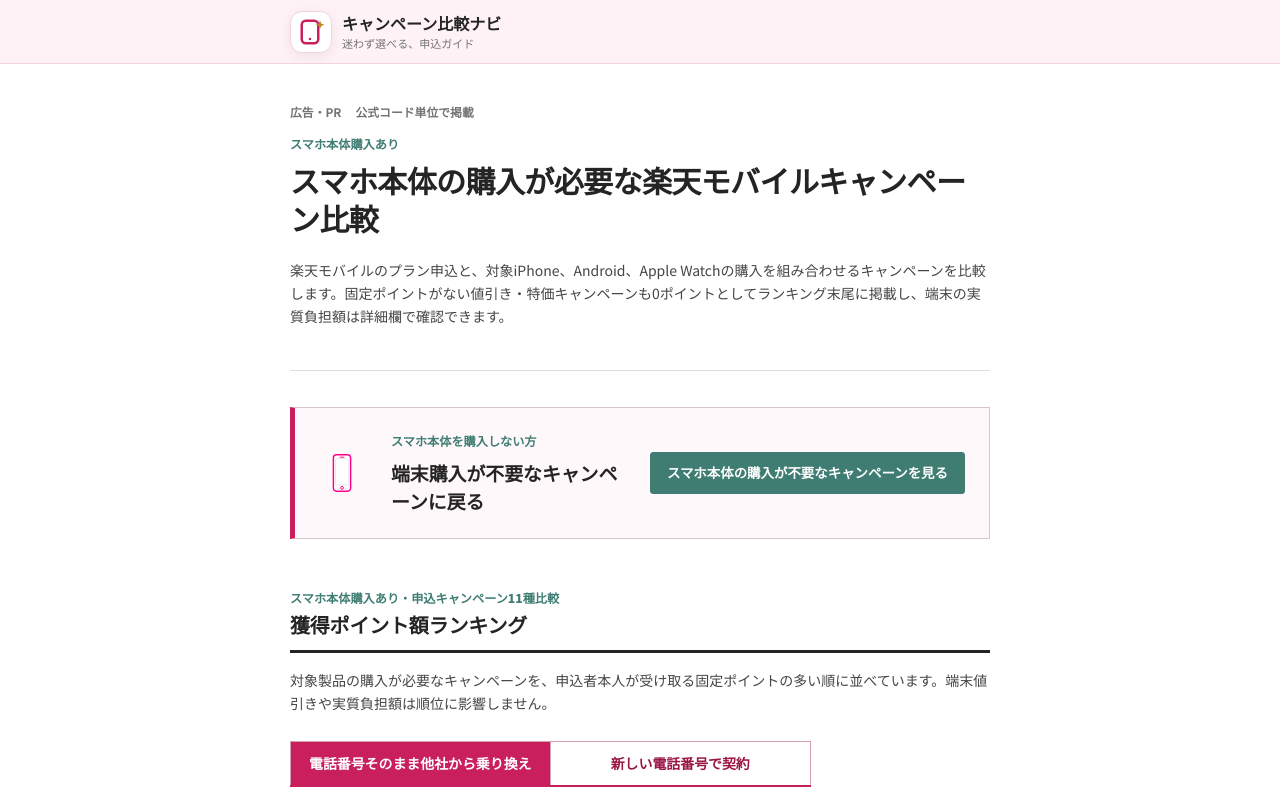
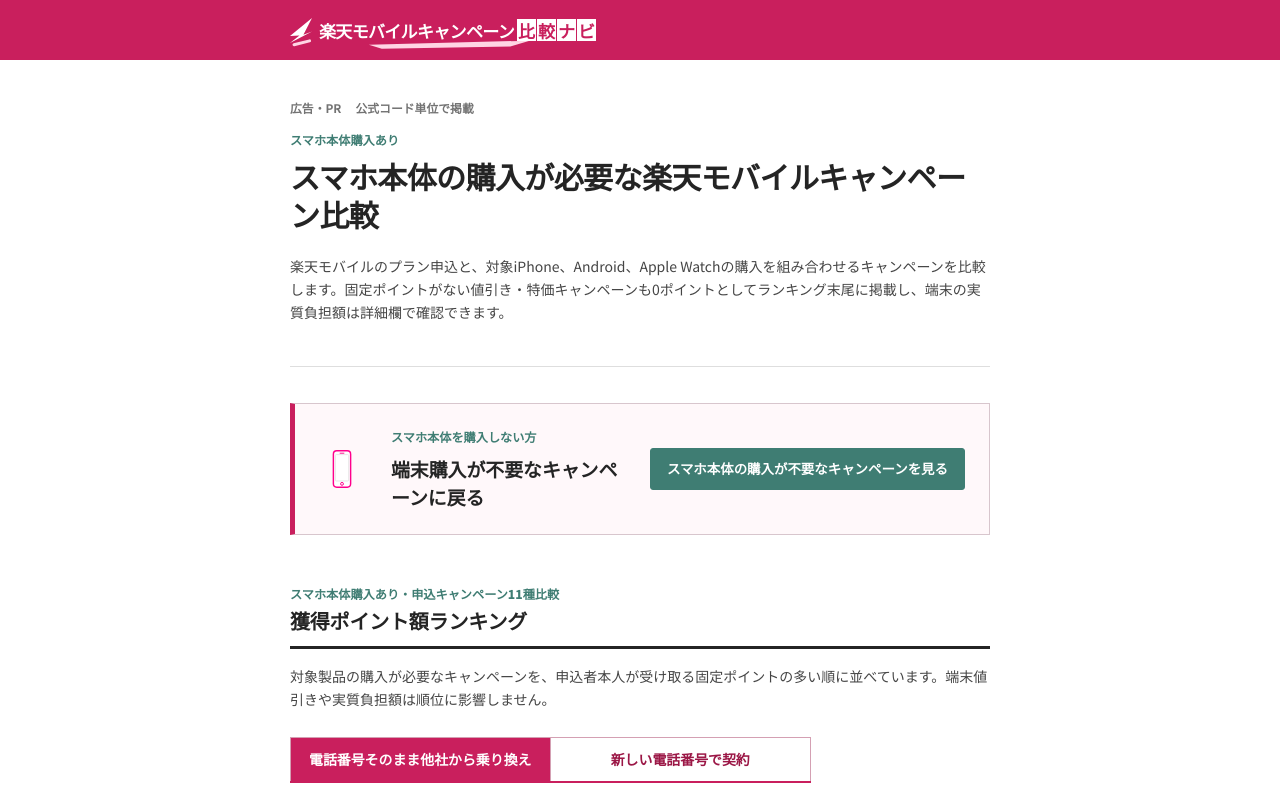
Before and after one commit to rhinatta0921-collab/mobile-campaign-navi, a Next.js app: page /device-campaigns in a window 1280 px wide. Shown: the top 798 px of the page. Built offline with nearby package versions, Linux system fonts and the light colour scheme.

Commit message:
Refine campaign navigation wordmark

```diff
--- a/app/components/SiteHeader.tsx
+++ b/app/components/SiteHeader.tsx
@@ -7,30 +7,18 @@
         <Link
           className="brand-mark"
           href="/"
-          aria-label="楽天モバイル キャンペーン比較ナビ"
+          aria-label="楽天モバイルキャンペーン比較ナビ"
         >
-          <span className="brand-icon" aria-hidden="true">
-            <svg width="32" height="32" viewBox="0 0 32 32" fill="none">
-              <rect
-                x="6.75"
-                y="4.75"
-                width="16.5"
-                height="22.5"
-                rx="4"
-                stroke="currentColor"
-                strokeWidth="2.5"
-              />
-              <circle cx="15" cy="23" r="1.25" fill="currentColor" />
-              <path
-                className="brand-sparkle"
-                d="M25 4.5 26.2 7.6 29.3 8.8 26.2 10 25 13.1 23.8 10 20.7 8.8 23.8 7.6 25 4.5Z"
-              />
-            </svg>
-          </span>
-          <span className="brand-copy">
-            <span className="brand-title">キャンペーン比較ナビ</span>
-            <span className="brand-subtitle">
-              迷わず選べる、申込ガイド
+          <span className="brand-emblem" aria-hidden="true" />
+          <span className="brand-wordmark" aria-hidden="true">
+            <span className="brand-title-main">
+              楽天モバイルキャンペーン
+            </span>
+            <span className="brand-title-highlight">
+              <span>比</span>
+              <span>較</span>
+              <span>ナ</span>
+              <span>ビ</span>
             </span>
           </span>
         </Link>
--- a/app/globals.css
+++ b/app/globals.css
@@ -75,10 +75,8 @@
   position: sticky;
   top: 0;
   z-index: 10;
-  background: rgb(255 242 246 / 97%);
-  border-bottom: 1px solid #f1d3df;
-  -webkit-backdrop-filter: blur(12px);
-  backdrop-filter: blur(12px);
+  background: var(--accent);
+  border: 0;
 }
 
 .header-inner {
@@ -86,62 +84,96 @@
   align-items: center;
   justify-content: space-between;
   gap: 24px;
-  min-height: 64px;
+  min-height: 60px;
 }
 
 .brand-mark {
+  position: relative;
   display: inline-flex;
   min-width: 0;
   align-items: center;
-  gap: 10px;
-  color: var(--ink);
+  gap: 7px;
+  color: #fff;
   text-decoration: none;
-}
-
-.brand-icon {
+  white-space: nowrap;
+}
+
+.brand-emblem {
+  position: relative;
+  flex: 0 0 22px;
+  width: 22px;
+  height: 30px;
+}
+
+.brand-emblem::before {
+  position: absolute;
+  inset: 3px 0 2px;
+  background: #fff;
+  clip-path: polygon(0 72%, 100% 0, 61% 67%, 100% 54%, 0 100%, 43% 70%);
+  content: "";
+}
+
+.brand-emblem::after {
+  position: absolute;
+  right: 1px;
+  bottom: 3px;
+  width: 19px;
+  height: 3px;
+  border-radius: 999px;
+  background: #ffd5e4;
+  content: "";
+  transform: rotate(-14deg);
+  transform-origin: right center;
+}
+
+.brand-wordmark {
+  position: relative;
+  isolation: isolate;
+  display: inline-flex;
+  min-width: 0;
+  align-items: center;
+  color: #fff;
+  font-size: clamp(13px, 4vw, 17px);
+  font-weight: var(--font-weight-strong);
+  line-height: 1;
+}
+
+.brand-wordmark::after {
+  position: absolute;
+  z-index: -1;
+  right: 24%;
+  bottom: -8px;
+  left: 18%;
+  height: 8px;
+  background: #ffd5e4;
+  clip-path: polygon(0 52%, 100% 0, 88% 72%, 8% 100%);
+  content: "";
+}
+
+.brand-title-main {
+  position: relative;
+  z-index: 1;
+  letter-spacing: -0.04em;
+}
+
+.brand-title-highlight {
+  position: relative;
+  z-index: 1;
+  display: inline-grid;
+  grid-auto-flow: column;
+  gap: 1px;
+  margin-left: 3px;
+}
+
+.brand-title-highlight > span {
   display: grid;
-  flex: 0 0 42px;
-  width: 42px;
-  height: 42px;
+  min-width: 1.08em;
+  height: 1.25em;
+  padding: 0 0.06em;
   place-items: center;
   color: var(--accent);
-  background: var(--paper);
-  border: 1px solid #f1d3df;
-  border-radius: 12px;
-  box-shadow: 0 3px 12px rgb(36 36 36 / 8%);
-}
-
-.brand-icon svg {
-  width: 32px;
-  height: 32px;
-}
-
-.brand-sparkle {
-  fill: var(--gold);
-}
-
-.brand-copy {
-  display: flex;
-  min-width: 0;
-  flex-direction: column;
-  gap: 1px;
-  text-align: left;
-}
-
-.brand-title {
-  color: var(--ink);
-  font-size: 1rem;
-  font-weight: var(--font-weight-strong);
-  line-height: 1.35;
-  white-space: nowrap;
-}
-
-.brand-subtitle {
-  color: var(--muted);
-  font-size: 0.69rem;
-  font-weight: var(--font-weight-medium);
-  line-height: 1.35;
-  white-space: nowrap;
+  background: #fff;
+  line-height: 1;
 }
 
 .site-header nav {
@@ -1366,12 +1398,12 @@
   position: sticky;
   top: 0;
   z-index: 30;
-  height: 64px;
+  height: 60px;
 }
 
 .header-inner {
   justify-content: flex-start;
-  min-height: 64px;
+  min-height: 60px;
 }
 
 .brand-mark {
@@ -2003,25 +2035,18 @@
 
   .header-inner {
     display: flex;
-    justify-content: center;
+    justify-content: flex-start;
     min-height: 60px;
     padding: 0 16px;
   }
 
   .brand-mark {
-    gap: 9px;
-  }
-
-  .brand-icon {
-    flex-basis: 38px;
-    width: 38px;
-    height: 38px;
-    border-radius: 11px;
-  }
-
-  .brand-icon svg {
-    width: 28px;
-    height: 28px;
+    gap: 6px;
+  }
+
+  .brand-emblem {
+    flex-basis: 20px;
+    width: 20px;
   }
 
   .page-grid {
```
Also changed, not shown: 1 other file (tests, documents, lock files or other folders).
